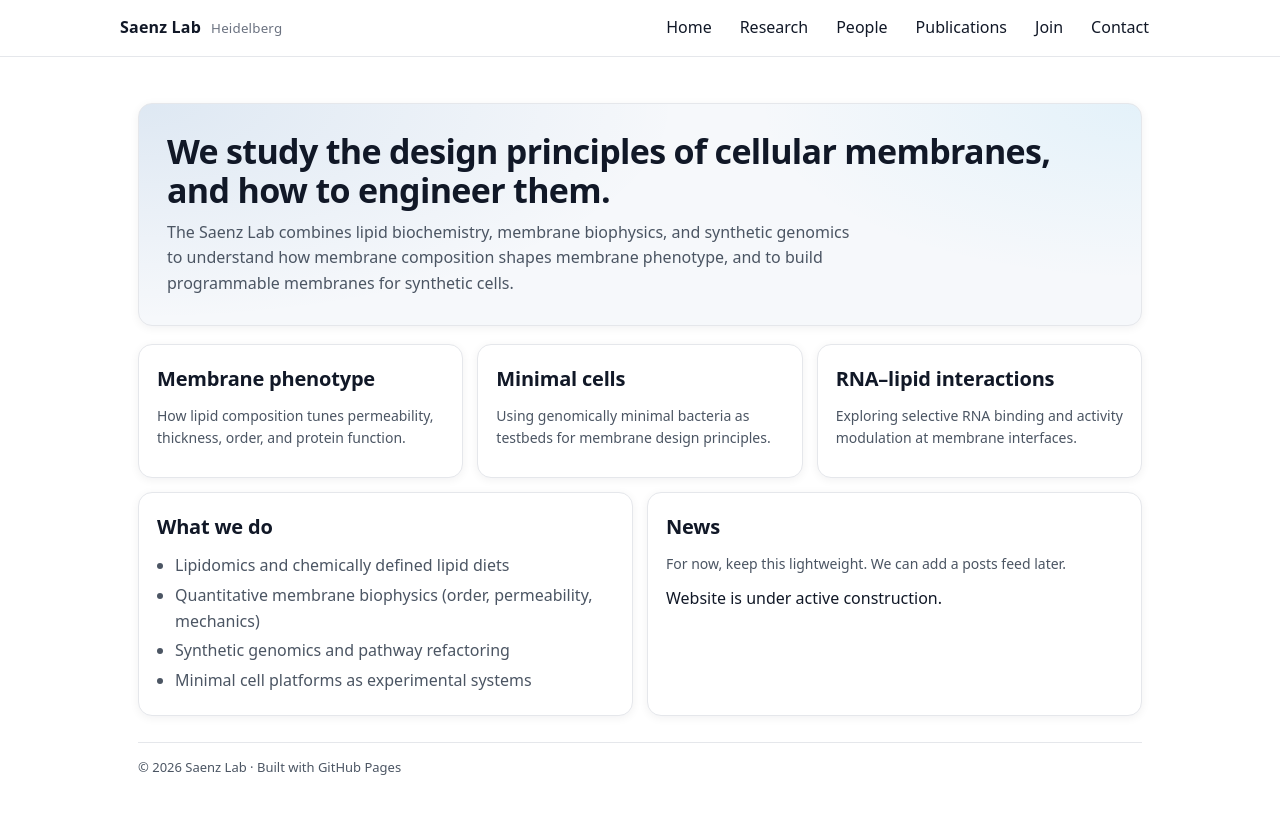
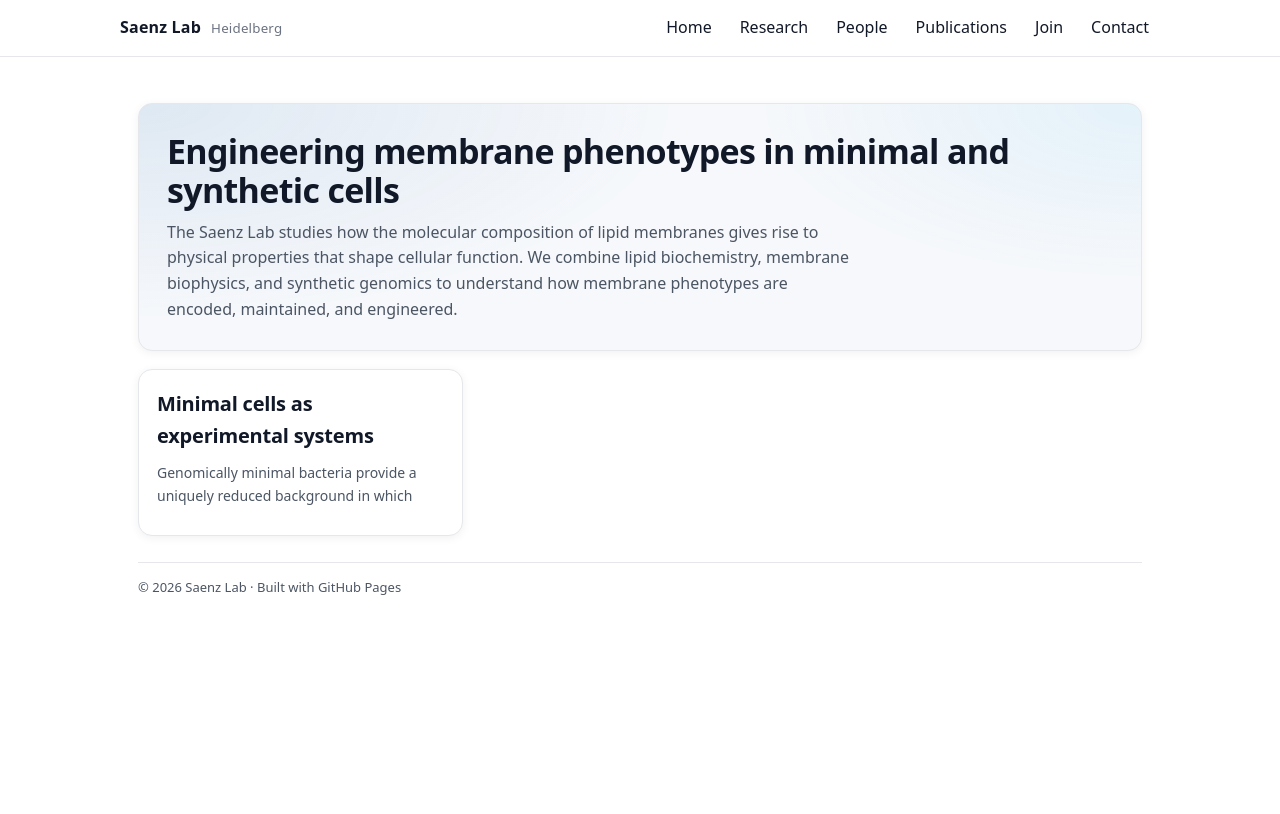
Before and after one commit to Saenz-Lab/Saenz-Lab.github.io, a Jekyll site: the page built from index.md, in a window 1280 px wide. Shown: the top 814 px of the page. Built offline with Jekyll 4.4.1, drawn with Linux system fonts in a browser that asks for light colours.

Commit message:
Update index.md

```diff
--- a/index.md
+++ b/index.md
@@ -4,42 +4,17 @@ title: Home
 ---
 
 <section class="hero">
-  <h1>We study the design principles of cellular membranes, and how to engineer them.</h1>
+  <h1>Engineering membrane phenotypes in minimal and synthetic cells</h1>
   <p>
-    The Saenz Lab combines lipid biochemistry, membrane biophysics, and synthetic genomics to
-    understand how membrane composition shapes membrane phenotype, and to build programmable membranes for synthetic cells.
+    The Saenz Lab studies how the molecular composition of lipid membranes gives rise to
+    physical properties that shape cellular function. We combine lipid biochemistry,
+    membrane biophysics, and synthetic genomics to understand how membrane phenotypes are
+    encoded, maintained, and engineered.
   </p>
 </section>
 
 <section class="grid">
   <div class="card third">
-    <h2>Membrane phenotype</h2>
-    <p class="meta">How lipid composition tunes permeability, thickness, order, and protein function.</p>
-  </div>
-
-  <div class="card third">
-    <h2>Minimal cells</h2>
-    <p class="meta">Using genomically minimal bacteria as testbeds for membrane design principles.</p>
-  </div>
-
-  <div class="card third">
-    <h2>RNA–lipid interactions</h2>
-    <p class="meta">Exploring selective RNA binding and activity modulation at membrane interfaces.</p>
-  </div>
-
-  <div class="card half">
-    <h2>What we do</h2>
-    <ul class="list">
-      <li>Lipidomics and chemically defined lipid diets</li>
-      <li>Quantitative membrane biophysics (order, permeability, mechanics)</li>
-      <li>Synthetic genomics and pathway refactoring</li>
-      <li>Minimal cell platforms as experimental systems</li>
-    </ul>
-  </div>
-
-  <div class="card half">
-    <h2>News</h2>
-    <p class="meta">For now, keep this lightweight. We can add a posts feed later.</p>
-    <p>Website is under active construction.</p>
-  </div>
-</section>
+    <h2>Minimal cells as experimental systems</h2>
+    <p class="meta">
+      Genomically minimal bacteria provide a uniquely reduced background in which
```
